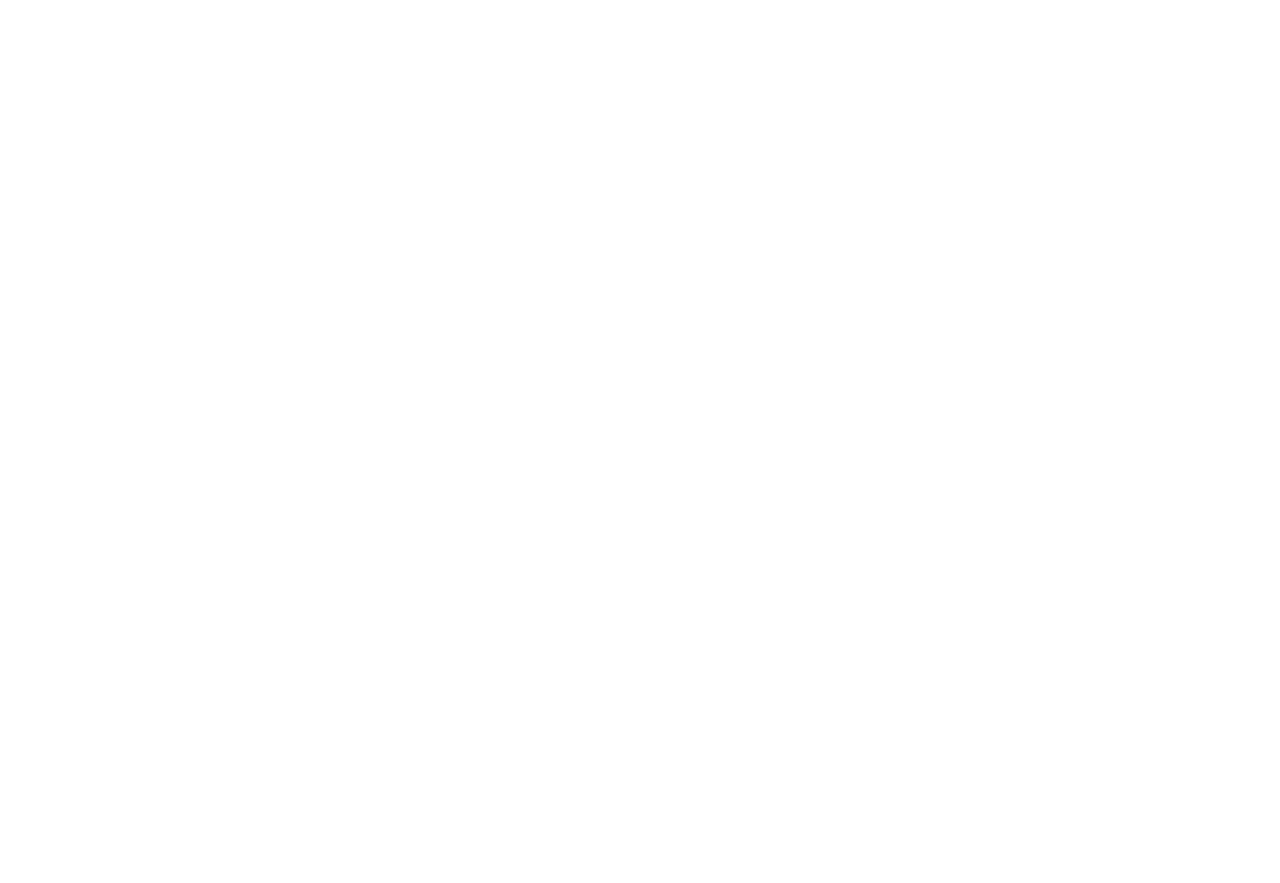
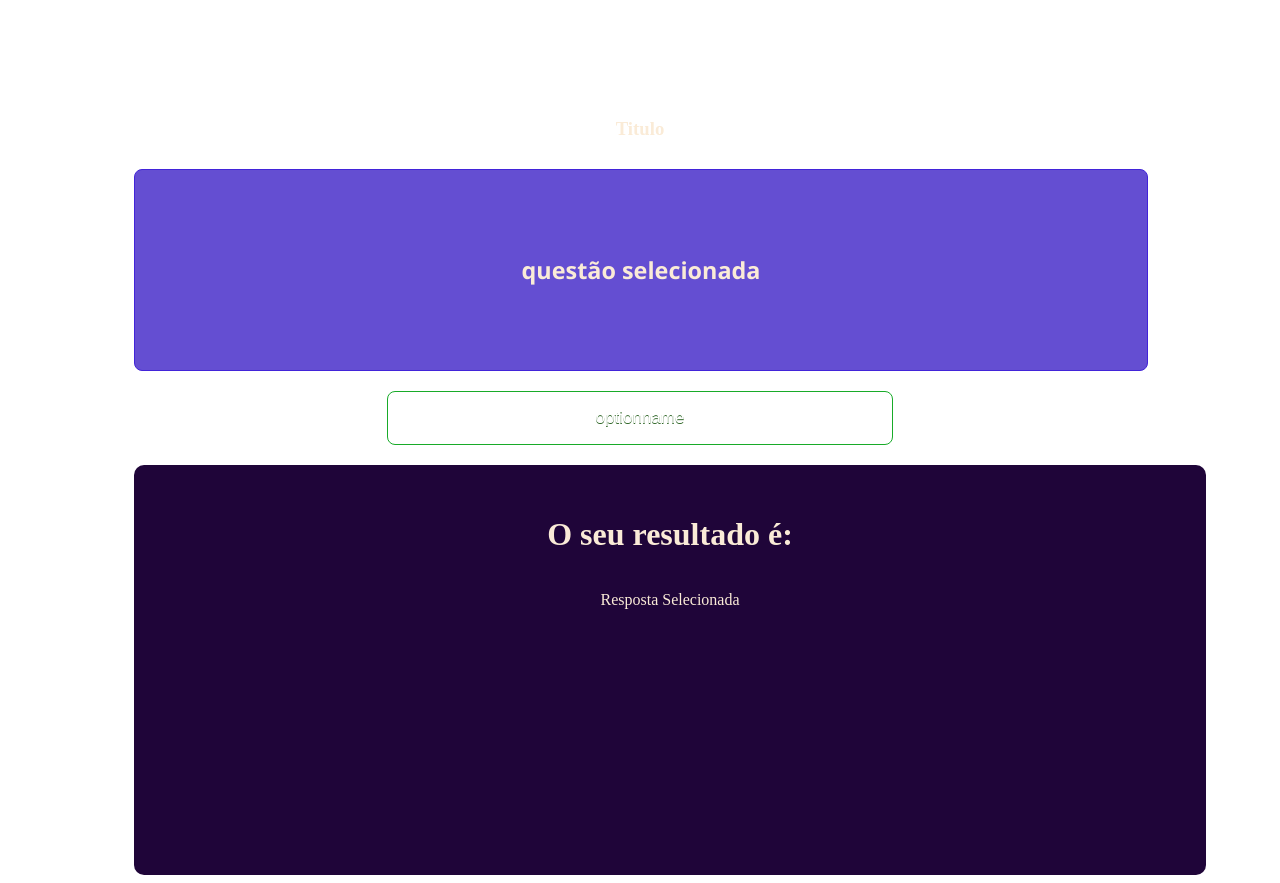
Before and after one commit to Khaldewey/angular-buzzFeed, an Angular app: page / in a window 1280 px wide. Before the commit the page ends 800 px from the top, so only its background shows below. Built offline with nearby package versions, Linux system fonts and the light colour scheme.

Commit message:
implementação de estilização do componente quizz

```diff
--- a/src/app/components/quizz/quizz.component.css
+++ b/src/app/components/quizz/quizz.component.css
@@ -0,0 +1,77 @@
+.quizz__container{
+    width:80%;
+    margin: auto;
+    margin-top: 20px;
+}
+
+.quizz_logo{
+    display: flex;
+    flex-direction: column;
+    justify-content: center;
+    align-items: center;
+    margin-bottom: 10px;
+}
+
+.quizz_logo > h3 {
+    margin-top: 20px;
+}
+
+.quizz_questions{
+    display: flex;
+    justify-content: center;
+    align-items: center;
+    border: 1px solid #4224d9;
+    border-radius: 8px;
+    background-color: #644ED2;
+    width: 100%;
+    height: 200px;
+    font-size: 20px;
+    font-family: 'Segoe UI';
+    margin-bottom: 20px;
+}
+
+.quizz_options{
+    display: flex;
+    flex-wrap: wrap;
+    justify-content: center;
+    margin: auto;
+    margin-bottom: 20px;
+}
+
+.btn-option{
+    background-color: transparent;
+    border-radius: 8px;
+    border: 1px solid #18ab29;
+    width: 50%;
+    display: inline-block;
+    cursor: pointer;
+    color: #ffffff;
+    font-family: Arial;
+    font-size: 17px;
+    padding: 16px 31px;
+    text-decoration: none;
+    text-shadow: 0px 1px 0px #2f6627;
+
+}
+
+.btn-option:hover{
+    background-color: #5cbf2a;
+
+}
+
+.btn-option:active{
+    position: relative;
+    top:1px;
+}
+
+.quizz_results{
+
+    width:100%;
+    height: 350px;
+    background-color: #1F0539;
+    border-radius:10px;
+    padding: 30px;
+    display:flex;
+    flex-direction: column;
+    align-items: center;
+}
--- a/src/app/components/quizz/quizz.component.html
+++ b/src/app/components/quizz/quizz.component.html
@@ -1,3 +1,23 @@
 <div class="quizz__container">
+    <div class="quizz_logo">
+    <img src="assets/imgs/logo.png" alt="">
+    <h3>Titulo</h3>
+    </div>
 
-</div>
+    <div class="quizz_questions">
+    <h3>questão selecionada</h3>
+    </div>
+
+    <div class="quizz_options">
+    <button
+    class="btn-option"
+    >optionname
+    </button>
+    </div>
+
+    <div class="quizz_results">
+    <h1>O seu resultado é:</h1>
+    <p>Resposta Selecionada</p>
+    </div>
+
+    </div>
```
